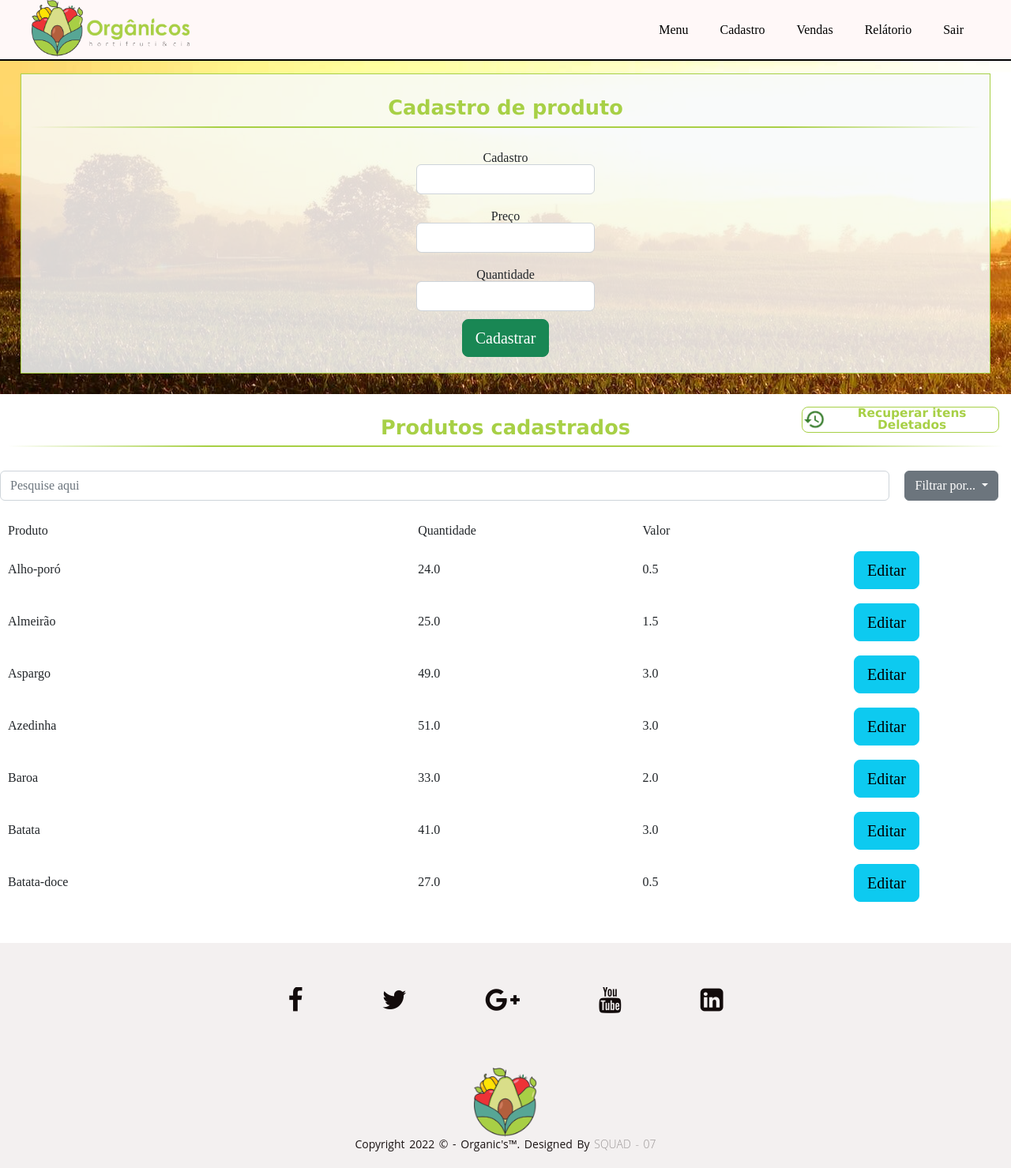
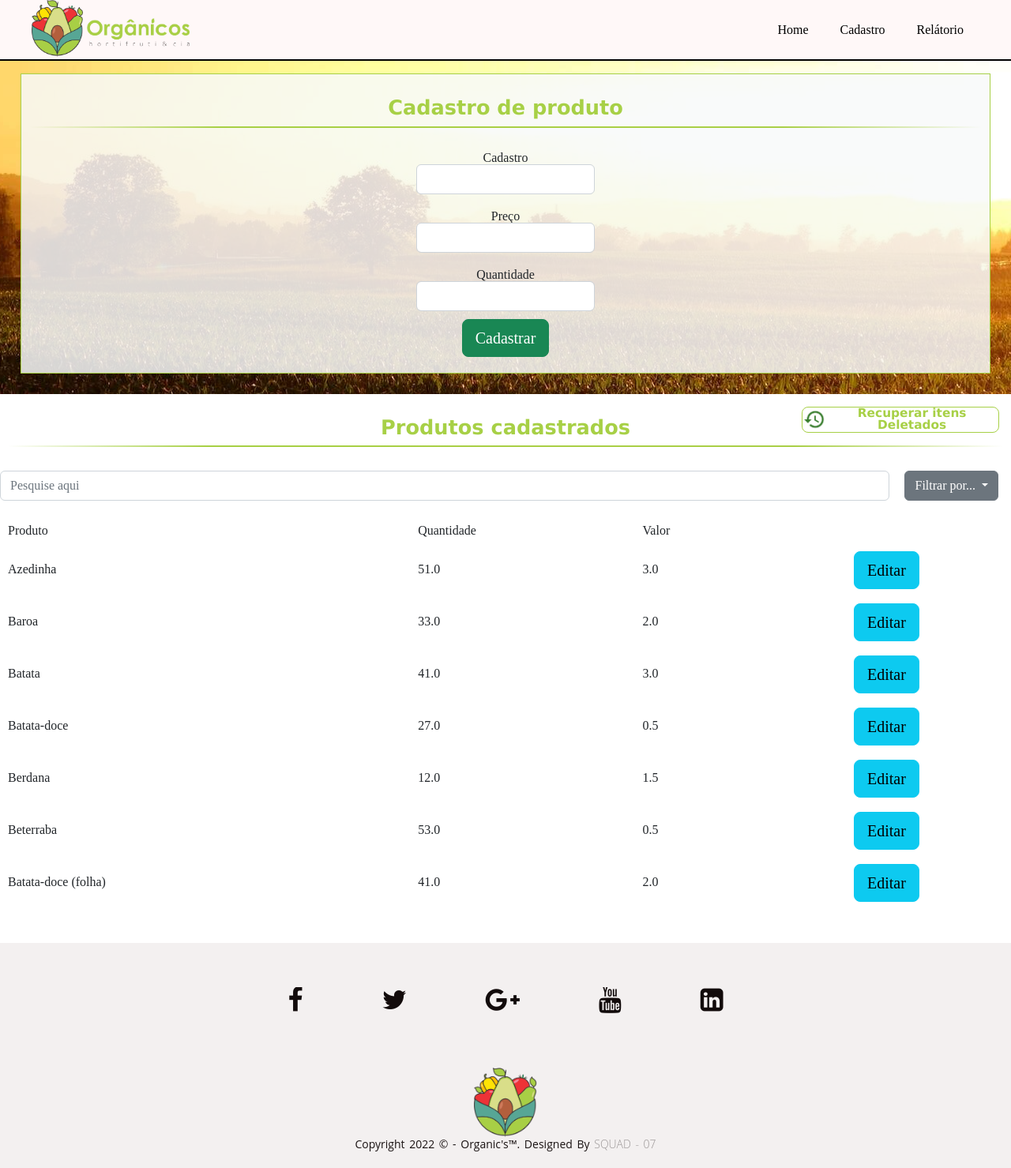
Before and after one commit to Lucahosilva/loja_Organicos-squad-07, a Flask app: page /cadastro in a window 1280 px wide. Shown: the top 1479 px of the page at 79% size. Run offline with Flask 2, Linux system fonts and the light colour scheme.

Commit message:
Ajustes menu e retirada estoque

```diff
--- a/app.py
+++ b/app.py
@@ -58,7 +58,7 @@ def deletar(nome_produto):
 
     itens_deletados.to_csv('itens_deletados.csv')
     catalogo.to_csv('catalogo.csv')
-    flash(f'Produto {nome_produto} Deletado !', 'alert delete-sucess')
+    flash(f'Produto {nome_produto} Zerado no Estoque !', 'alert delete-sucess')
     return redirect('/cadastro')
 
 @app.route('/cadastro_filtro_preco_crescente')
@@ -192,13 +192,21 @@ def historico():
     df_historico['data']= datetime.today()
     df_sales =pd.read_csv('sales.csv',  sep=',', index_col='Produto')
     result = [df_historico, df_sales]
+
+    for index,row in cart.iterrows():
+        catalogo.loc[index, 'quantidade'] = catalogo.loc[index, 'quantidade'] - int(row['Quantidade'])
+        if catalogo.loc[index, 'quantidade'] <= 0:
+            deletar(index)
+
+
     df_result =pd.concat(result)
     df_result.to_csv('sales.csv')
-    indexes = cart['Quantidade']>0
-    zerar_cart = cart[indexes].index
-    cart.drop(zerar_cart, axis = 0, inplace = True)
+    indexes = cart['Quantidade'].astype(int) > 0
+    cart.drop(cart[indexes].index, axis = 0, inplace = True)
+    cart.to_csv('cart.csv')
 
-    return 'deu certo'
+    flash('Obrigado pela preferência !', 'alert alert-success' )
+    return home()
 
 @app.route('/hortifruti_pesquisa')
 def hortifruti_pesquisa():
--- a/cart.csv
+++ b/cart.csv
@@ -1,5 +1 @@
 Produto,valor,Quantidade,total
-<<<<<<< HEAD
-Castanheiro-do-mato,3.5,1,3.5
-=======
->>>>>>> 8cf13582b2f9e4ac1f7040b2009e2eaa60b8b4f7
--- a/catalogo.csv
+++ b/catalogo.csv
@@ -1,7 +1,4 @@
 produtos,quantidade,valor
-Alho-poró,24,0.5
-Almeirão,25,1.5
-Aspargo,49,3.0
 Azedinha,51,3.0
 Baroa,33,2.0
 Batata,41,3.0
--- a/itens_deletados.csv
+++ b/itens_deletados.csv
@@ -4,3 +4,6 @@ Alecrim,12.0,0.5
 Alface,57.0,1.0
 Alfafa (broto),35.0,4.5
 Alfavaca,39.0,2.5
+Alho-poró,0.0,0.5
+Almeirão,25.0,1.5
+Aspargo,49.0,3.0
--- a/sales.csv
+++ b/sales.csv
@@ -1,4 +1,20 @@
 Produto,valor,Quantidade,total,data
+Alho-poró,0.5,1.0,0.0,2022-10-17 15:44:37.018737
+Alho-poró,0.5,1.0,0.5,2022-10-17 15:44:09.715815
+Aspargo,3.0,1.0,3.0,2022-10-17 15:42:48.411969
+Aspargo,3.0,1.0,3.0,2022-10-17 15:41:08.463387
+Alho-poró,0.5,2.0,0.5,2022-10-17 15:40:12.291876
+Alho-poró,0.5,2.0,0.5,2022-10-17 15:37:58.913211
+Alho-poró,0.5,2.0,0.5,2022-10-17 15:37:30.255413
+Alho-poró,0.5,1.0,0.0,2022-10-17 15:36:53.037797
+Alho-poró,0.5,1.0,0.0,2022-10-17 15:36:07.327421
+Alho-poró,0.5,1.0,0.0,2022-10-17 15:35:44.391628
+Azedinha,3.0,2.0,3.0,2022-10-17 15:34:29.985399
+Aspargo,3.0,1.0,3.0,2022-10-17 15:34:29.985399
+Azedinha,3.0,2.0,3.0,2022-10-17 15:34:14.497960
+Aspargo,3.0,1.0,3.0,2022-10-17 15:34:14.497960
+Azedinha,3.0,2.0,3.0,2022-10-17 15:34:11.116922
+Aspargo,3.0,1.0,3.0,2022-10-17 15:34:11.116922
 Alho-poró,0.5,5.0,2.5,2022-10-15 22:43:32.158154
 Batata,3.0,2.0,6.0,2022-10-15 22:43:32.158154
 Beldroega,4.5,2.0,9.0,2022-10-15 22:43:32.158154
--- a/static/estilos.css
+++ b/static/estilos.css
@@ -527,6 +527,7 @@ footer  {
 
 .p-4{
   text-align: center;
+  width: 16vw;
 }
 
 #vitrine {
--- a/templates/base_gerencia.html
+++ b/templates/base_gerencia.html
@@ -18,29 +18,19 @@
             </div>
             <button class="botao-menu" onclick="abrirMenu()">&#9776;</button>
             <ul id="itens-menu">
-                <a class="nav-menu" href="#perfil">
+                <a class="nav-menu" href="/">
                     <li>
-                        <p>Menu</p>
+                        <p>Home</p>
                     </li>
                 </a>
-                <a class="nav-menu" href="#carrinho">
+                <a class="nav-menu" href="/cadastro">
                     <li>
                         <p>Cadastro</p>
                     </li>
                 </a>
-                <a class="nav-menu" href="#favoritos">
-                    <li>
-                        <p>Vendas</p>
-                    </li>
-                </a>
-                <a class="nav-menu" href="#comprados">
+                <a class="nav-menu" href="/relatorio">
                     <li>
                         <p>Relátorio</p>
-                    </li>
-                </a>
-                <a class="nav-menu" href="#sair">
-                    <li>
-                        <p>Sair</p>
                     </li>
                 </a>
             </ul>
```
Also changed, not shown: templates/editar.html (+6 -4 lines).
